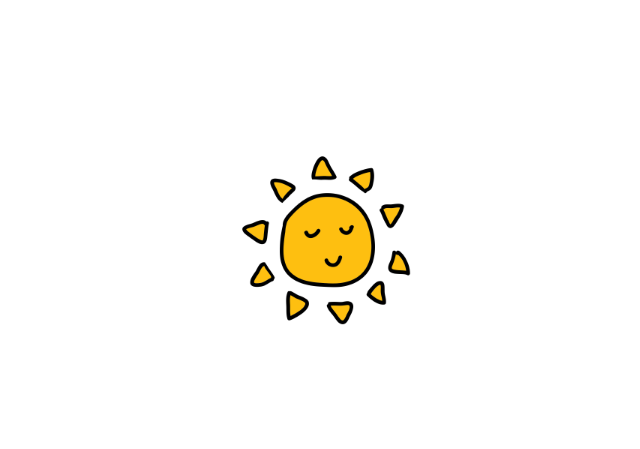
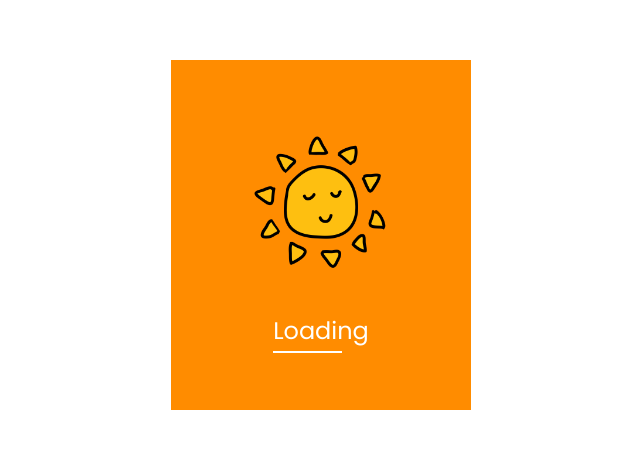
Before and after one commit to SahalMoh/AtmosfarDesktop, an Electron app: page src/splash.html in a window 1280 px wide. Shown: the part 165-614 px from the top of the page, without its empty margins (319-959 px from the left). Drawn offline with Linux system fonts and the light colour scheme.

Commit message:
💄 Updated Splash Design & Other Changes

```diff
--- a/package.json
+++ b/package.json
@@ -1,7 +1,7 @@
 {
   "name": "atmosfar_desktop",
   "productName": "Atmosfar",
-  "version": "1.0.12",
+  "version": "1.0.13",
   "description": "The Weather At Your Fingertips.",
   "main": "src/main.js",
   "repository": {
--- a/src/main.js
+++ b/src/main.js
@@ -20,6 +20,7 @@ function createBannerWindow() {
     height: 800,
     frame: false,
     icon: path.join(__dirname, 'assets/images/icon.png'),
+    alwaysOnTop: true,
     transparent: true,
     webPreferences: {
       nodeIntegration: true,
@@ -32,7 +33,7 @@ function createBannerWindow() {
     bannerWindow = null;
   });
 
-  setTimeout(createWindow, 3000);
+  setTimeout(createWindow, 7500);
 }
 
 const createWindow = () => {
@@ -45,7 +46,6 @@ const createWindow = () => {
     show: false,
     autoHideMenuBar: true,
     roundedCorners: true,
-    title: "Atmosfär - The Weather At Your Fingertips",
     icon: path.join(__dirname, 'assets/images/icon.png'),
     hasShadow: true,
     vibrancy: "ultra-dark",
--- a/src/splash.html
+++ b/src/splash.html
@@ -1,6 +1,7 @@
 <!DOCTYPE html>
 <html>
 <head>
+    <link href="https://fonts.googleapis.com/css2?family=Poppins:wght@400;700&display=swap" rel="stylesheet">
     <style>
         html, body {
             height: 100%;
@@ -14,14 +15,69 @@
             align-items: center;
         }
 
-        img {
-            max-width: 100%;
-            max-height: 100%;
-            width: 15%;
+        .loading-container {
+            width: 300px;
+            height: 350px;
+            background-color: #ff8c00;
+            display: flex;
+            flex-direction: column;
+            justify-content: center;
+            align-items: center;
+        }
+
+        .loading-image {
+            width: 150px;
+            height: 150px;
+            background-image: url("./assets/images/icon.png");
+            background-size: cover;
+            border-radius: 50%;
+            margin-bottom: 20px;
+            margin-right: 10px;
+        }
+
+        .loading-text {
+            color: #fff;
+            font-family: 'Poppins', sans-serif;
+            font-size: 24px;
+            margin-top: 20px;
+            position: relative;
+        }
+
+        .loading-text::after {
+            content: "";
+            position: absolute;
+            left: 0;
+            right: 0;
+            bottom: -5px;
+            height: 2px;
+            background-color: #fff;
+            animation: line-grow 3s linear infinite;
+        }
+
+        @keyframes line-grow {
+            0% {
+                width: 0;
+                opacity: 0;
+            }
+            20% {
+                width: 10%;
+                opacity: 1;
+            }
+            80% {
+                width: 90%;
+                opacity: 1;
+            }
+            100% {
+                width: 100%;
+                opacity: 0;
+            }
         }
     </style>
 </head>
 <body>
-    <img src="./assets/images/icon.png">
+    <div class="loading-container">
+        <div class="loading-image"></div>
+        <div class="loading-text">Loading</div>
+    </div>
 </body>
 </html>
```
Also changed, not shown: src/index.html (+2 -4 lines).
